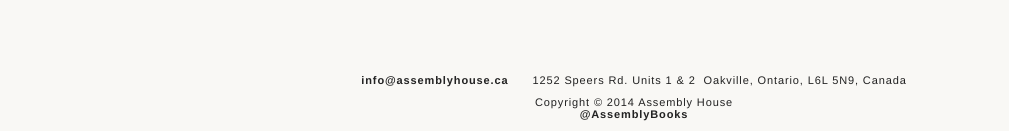
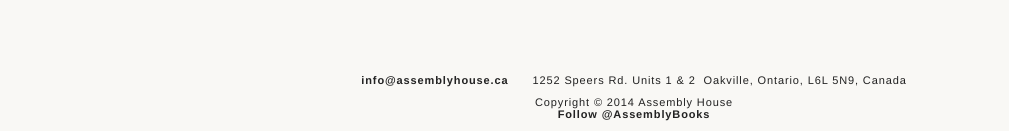
Before and after one commit to darcysaum/assembly-house, a Jekyll site: the page built from index.html, in a window 1280 px wide. Shown: the part 1044-1175 px from the top of the page, without its empty margins (6-1015 px from the left). Built offline with Jekyll 4.4.1, drawn with Linux system fonts in a browser that asks for light colours; some web fonts are replaced; Markdown is read by kramdown in place of the engine named in the settings; comment, search, counter and statistics services are not loaded.

Commit message:
Update footer.html

```diff
--- a/_includes/footer.html
+++ b/_includes/footer.html
@@ -2,6 +2,6 @@
   <span class="email"><a href="mailto:info@assemblyhouse.ca">info@assemblyhouse.ca</a></span>
   <span class="address">1252 Speers Rd. Units 1 &amp; 2&nbsp;&nbsp;Oakville, Ontario, L6L 5N9, Canada</span>
   <span class="copyright">Copyright &copy; 2014 Assembly House</span>
-  <span class="twitter"><a href="https://twitter.com/AssemblyBooks" class="twitter-follow-button" data-show-count="false">@AssemblyBooks</a>
+  <span class="twitter"><a href="https://twitter.com/AssemblyBooks" class="twitter-follow-button" data-show-count="false">Follow @AssemblyBooks</a>
 <script>!function(d,s,id){var js,fjs=d.getElementsByTagName(s)[0],p=/^http:/.test(d.location)?'http':'https';if(!d.getElementById(id)){js=d.createElement(s);js.id=id;js.src=p+'://platform.twitter.com/widgets.js';fjs.parentNode.insertBefore(js,fjs);}}(document, 'script', 'twitter-wjs');</script></span>
 </div>
```
